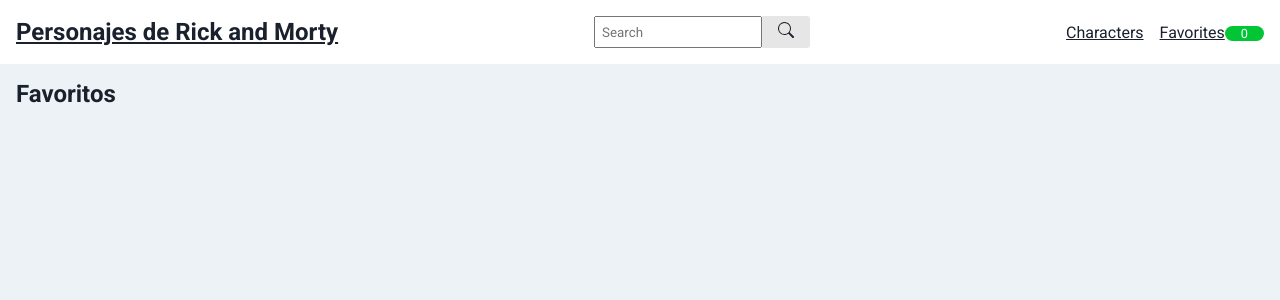
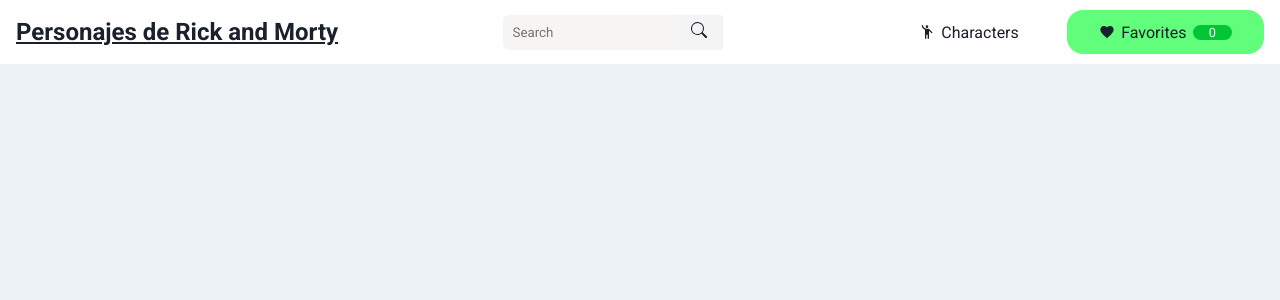
Before and after one commit to AbelLLontop/RickAndMorty-React, a React (Vite) app: page /favoritos in a window 1280 px wide. Shown: the top 300 px of the page. Built offline with nearby package versions, Linux system fonts and the light colour scheme.

Commit message:
bug de filtro y buscador resuelto, efecto estrella hover, y pequenos estilos agregados al nav

```diff
--- /dev/null
+++ b/src/components/InputSearch.tsx
@@ -0,0 +1,58 @@
+import { useAppSelector } from "@/hooks/useStore";
+import { useRef, FC } from "react";
+import { BsSearch } from "react-icons/bs";
+import { Form, useSubmit } from "react-router-dom";
+
+const InputSearch = () => {
+  const { gender, species, status } = useAppSelector(
+    (state) => state.characters.filter
+  );
+  const searchRef = useRef<HTMLInputElement>(null);
+  const submit = useSubmit();
+  const handleSubmit = (e: any) => {
+    e.preventDefault();
+    submit(e.target);
+    if (searchRef.current?.value) {
+      searchRef.current.value = "";
+    }
+  };
+  return (
+    <div className="search">
+      <Form onSubmit={handleSubmit}>
+        <div style={{ display: "flex" }}>
+          <input
+            ref={searchRef}
+            className="search_input"
+            autoComplete="off"
+            name="name"
+            type="text"
+            placeholder="Search"
+          />
+          <input
+            name="species"
+            value={species}
+            type="hidden"
+            placeholder="Search"
+          />
+          <input
+            name="status"
+            value={status}
+            type="hidden"
+            placeholder="Search"
+          />
+          <input
+            name="gender"
+            value={gender}
+            type="hidden"
+            placeholder="Search"
+          />
+          <button className="btn_search">
+            <BsSearch />
+          </button>
+        </div>
+      </Form>
+    </div>
+  );
+};
+
+export default InputSearch;
--- a/src/components/Navbar.tsx
+++ b/src/components/Navbar.tsx
@@ -1,17 +1,18 @@
 import { useEffect, useRef } from "react";
-import {  Form, Link } from "react-router-dom";
+import { Form, Link, NavLink, useSubmit } from "react-router-dom";
 import { MdKeyboardArrowUp } from "react-icons/md";
 import { useAppSelector } from "@/hooks/useStore";
-import {BsSearch} from "react-icons/bs";
-
-
+import { BsSearch } from "react-icons/bs";
+import { MdOutlineFavorite } from "react-icons/md";
+import { MdEmojiPeople } from "react-icons/md";
+import InputSearch from "./InputSearch";
 
 const Navbar = () => {
   const { navRef, arrowRef, handleTopScroll } = useScrollNavbarAndArrowUp();
-  const {gender,species,status} = useAppSelector((state) => state.characters.filter);
+
   const favoritesLenght = useAppSelector(
     (state) => state.characters.favorites.length
-    );
+  );
 
   return (
     <>
@@ -19,25 +20,31 @@
         <Link to={"/"}>
           <h1>Personajes de Rick and Morty</h1>
         </Link>
-        <div className="search">
-        <Form>
-          <div style={{display:'flex'}}>
-            <input style={{padding:'.4rem'}} name="name" type="text" placeholder="Search"/>
-            <input name="species" value={species} type="hidden" placeholder="Search" />
-            <input name="status" value={status} type="hidden" placeholder="Search" />
-            <input name="gender" value={gender} type="hidden" placeholder="Search" />
-            <button className="btn_search" ><BsSearch/></button>
-            </div>
-          </Form>
-        </div>
+        <InputSearch/>
         <div className="links_content">
           <ul className="links">
             <li>
-              <Link to="/">Characters</Link>
+              <NavLink
+                to="/"
+                className={({ isActive }) =>
+                  `linkItem ${isActive ? "linkSelect" : undefined}`
+                }
+              >
+                <MdEmojiPeople />
+                Characters
+              </NavLink>
             </li>
             <li>
-              <Link to="/favoritos">Favorites</Link>
-              <span className="count_favorites">{favoritesLenght}</span>
+              <NavLink
+                to="/favoritos"
+                className={({ isActive }) =>
+                  `linkItem ${isActive ? "linkSelect" : undefined}`
+                }
+              >
+                <MdOutlineFavorite />
+                Favorites{" "}
+                <span className="count_favorites">{favoritesLenght}</span>
+              </NavLink>
             </li>
           </ul>
         </div>
--- a/src/components/SidebarFilter.tsx
+++ b/src/components/SidebarFilter.tsx
@@ -1,14 +1,14 @@
-import { Form} from 'react-router-dom';
+import { Form, useSubmit} from 'react-router-dom';
 import { useAppSelector } from '../hooks/useStore';
 
 const SidebarFilter = () => {
   const {name} = useAppSelector((state) => state.characters.filter);
-  const loading = useAppSelector((state) => state.characters.loading);
-
-
+  const submit = useSubmit();
   return (
     <aside className="siderbar card-shadow">
-      <Form className="filters">
+      <Form className="filters" onChange={(event) => {
+        submit(event.currentTarget);
+      }}>
         <h2>Filtros</h2>
         <br />
         <input value={name} name="name" type="hidden" placeholder="Search" />
@@ -44,7 +44,6 @@
           </select>
         </div>
 
-        <button type='submit' className="btn-filter">{loading?'filtrando...':'Filter'}</button>
       </Form>
     </aside>
   );
--- a/src/components/character/CharacterCard.tsx
+++ b/src/components/character/CharacterCard.tsx
@@ -1,4 +1,4 @@
-import {  FC, memo } from "react";
+import { FC, memo } from "react";
 import { ICharacter } from "@/interfaces/character.interface";
 import { AiOutlineStar, AiFillStar } from "react-icons/ai";
 import { AiFillHeart } from "react-icons/ai";
@@ -15,8 +15,6 @@
   character: ICharacter;
 }
 
-
-
 const CharacterCard: FC<Props> = ({ character }) => {
   const dispatch = useAppDispatch();
   const startIcon = iconComponentStar(character.star);
@@ -25,17 +23,22 @@
   const iconGender = iconComponentGender(character.gender);
 
   const handleStar = () => {
-    showToast(character.star,character.name);
+    showToast(character.star, character.name);
     dispatch(addFavoriteCharacter(character));
   };
 
   return (
-    <div className="card card-shadow rounded" onClick={handleStar}>
+    <div className="card card-shadow rounded" >
       <span>
         {iconStatus}
         {character.status}
       </span>
-      <div className="card_container_image">
+      <div className="card_container_image" onClick={handleStar}>
+        <div className="card_hover">
+        {character.star?(
+          <AiFillStar/>
+        ): <AiOutlineStar/>}
+        </div>
         {character.star && (
           <span className="card_ticket_favorite">{startIcon} Favorito</span>
         )}
@@ -49,15 +52,13 @@
       <div className="card_container_info">
         <h4>{character.name}</h4>
 
-        <div style={{ display: "grid",gridTemplateColumns:'1fr 1fr' }}>
+        <div style={{ display: "grid", gridTemplateColumns: "1fr 1fr" }}>
           <div>
             <span className="text-secondary" style={{ fontSize: "12px" }}>
-          {iconSpecies}  especie
+              {iconSpecies} especie
             </span>
             <br />
-          <p>
-            {character.species}
-          </p>
+            <p>{character.species}</p>
           </div>
           <div>
             <span className="text-secondary" style={{ fontSize: "12px" }}>
@@ -73,7 +74,7 @@
           origen
         </span>
         <br />
-        <span >{character.location}</span>
+        <span>{character.location}</span>
         <br />
 
         <div className="starContent">
@@ -81,9 +82,7 @@
             Star
           </span>
           {startIcon}
-
         </div>
-
       </div>
     </div>
   );
@@ -91,7 +90,7 @@
 
 export default memo(CharacterCard);
 
-const showToast = (star:boolean,name:string)=>{
+const showToast = (star: boolean, name: string) => {
   if (!star) {
     toast(`agregando ${name} a favoritos`, {
       icon: "😎",
@@ -101,7 +100,7 @@
       icon: "😥",
     });
   }
-}
+};
 const iconComponentSpecie = (species: string) => {
   return species === "Human" ? <GiPerson /> : <GiAlienSkull />;
 };
@@ -111,7 +110,7 @@
 const iconComponentStatus = (status: string) => {
   switch (status) {
     case "Alive":
-      return <AiFillHeart className="red"/>;
+      return <AiFillHeart className="red" />;
     case "Dead":
       return <GiDeathSkull />;
     default:
--- a/src/index.css
+++ b/src/index.css
@@ -48,7 +48,12 @@
   padding: 1rem;
   width: 14rem;
   height: max-content;
+  transition: all 0.3s ease-in-out;
 
+}
+.card:hover{
+  box-shadow: 0 0 0 0.2rem rgba(0,123,255,0.25);
+  transform: scale(1.02);
 }
 .card_container_image{
   position: relative;
@@ -158,8 +163,8 @@
   transition: top .4s ease;
 }
 .count_favorites{
+  border-radius: 1rem;
   padding: 0 1rem;
-  border-radius: 1rem;
   color: white;
   font-size: .8rem;
   background-color: #00c636;
@@ -233,7 +238,7 @@
   }
 }
 .btn_search{
-  background: #e6e6e6;
+  background: #f4f4f4;
     border: none;
     color: white;
     font-size: 1rem;
@@ -241,3 +246,67 @@
     border-radius: 0rem 0.2rem 0.2rem 0rem;
     padding: 0 1rem;
 }
+
+.card_container_image:hover > .card_hover{
+  opacity: 1;
+}
+.card_hover{
+  opacity: 0;
+  width: 100%;
+  font-size: 5rem;
+  height: 98%;
+  border-radius: 1rem;
+  position: absolute;
+  left: 0;
+  top: 0;
+  background-color: #0000002e;
+  transition: opacity .4s ease;
+  display: flex;
+  align-items: center;
+  justify-content: center;
+  cursor: pointer;
+}
+
+.card_hover svg{
+  fill: #fdd900;
+  filter: drop-shadow(0px 0px 2px rgb(0 0 0 / 0.4));
+  animation: shadowStar .4s forwards ease-out;
+}
+@keyframes shadowStar{
+  0%{
+    transform: scale(1);
+  }
+  50%{
+    transform: scale(1.2);
+    filter: drop-shadow(0px 0px 2px #fdd900);
+  }
+  100%{
+    transform: scale(1);
+  }
+}
+
+.linkItem{
+  text-decoration: none;
+    color: inherit;
+    padding: 0.8rem 2rem;
+
+    border-radius: 1rem;
+    display: flex;
+    gap: 0.4rem;
+    align-items: center;
+    transition: all .4s ease;
+
+}
+.linkItem:hover:not(.linkSelect){
+  background: #2bff0014;
+}
+.linkSelect{
+  background-color: #61fe7c;
+}
+
+.search_input{
+  padding: 10px;
+  border-radius: 0.4rem 0 0 0.4rem;
+  border: none;
+  background: #f7f4f4;
+}
--- a/src/pages/FavoritesPage.tsx
+++ b/src/pages/FavoritesPage.tsx
@@ -12,7 +12,6 @@
   },[])
   return (
     <section>
-      <h1 style={{ padding: "1rem" }}>Favoritos </h1>
       <div style={{ display: "flex" }} className="listCharacters">
         {favorites.map((character) => (
           <CharacterCard key={character.id} character={character} />
--- a/src/redux/features/characters/charactersSlice.ts
+++ b/src/redux/features/characters/charactersSlice.ts
@@ -48,6 +48,7 @@
   "characters/fetchCharactersByFilters",
   async (params: IFilterCharacter) => {
     const { status, species, name, gender } = params;
+    try{
       const response = await axios.get(
         `https://rickandmortyapi.com/api/character/?name=${name}&status=${status}&species=${species}&gender=${gender}`
       );
@@ -58,6 +59,15 @@
         count: response.data.info.count,
         pages: response.data.info.pages,
       };
+    }catch(e){
+      return {
+        charactersResponse: [],
+        filters: { status, species, name, gender },
+        count: 1,
+        pages: 1,
+      };
+    }
+
   }
 );
 
@@ -129,11 +139,6 @@
         state.filter = { ...action.payload.filters, currentPage: 1 };
         state.loading = false;
       })
-      .addCase(fetchCharactersByFilters.rejected, (state, action) => {
-        state.loading = false;
-        state.characters = [];
-        state.error = action.error.message || null;
-      });
     builder
       .addCase(fetchCharactersByPage.fulfilled, (state, action) => {
         const newCharacters = [...action.payload.charactersResponse];
--- a/src/routes/routes.tsx
+++ b/src/routes/routes.tsx
@@ -1,11 +1,9 @@
 import { createBrowserRouter } from "react-router-dom";
 import Layout from "../pages/Layout";
-
 import { loader as LoaderFiltersParams} from "../pages/App";
 import App from "../pages/App";
 import FavoritesPage from "../pages/FavoritesPage";
 // const App = lazy(()=>import('../App'))
-
 
 export const router = createBrowserRouter([
     {
```
Lines whose indentation alone changed are shown as unchanged.
